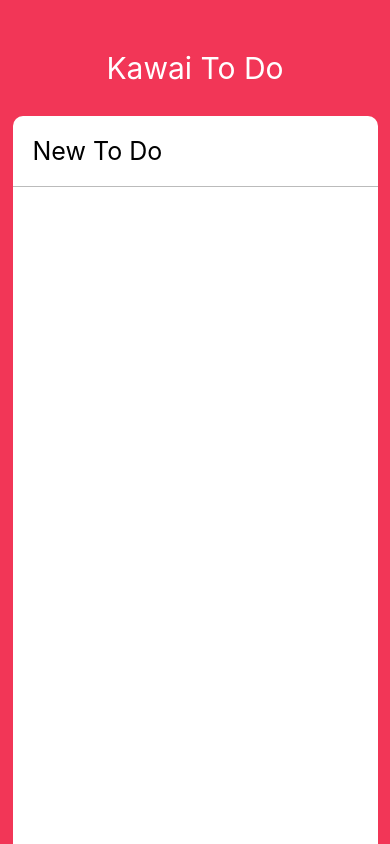
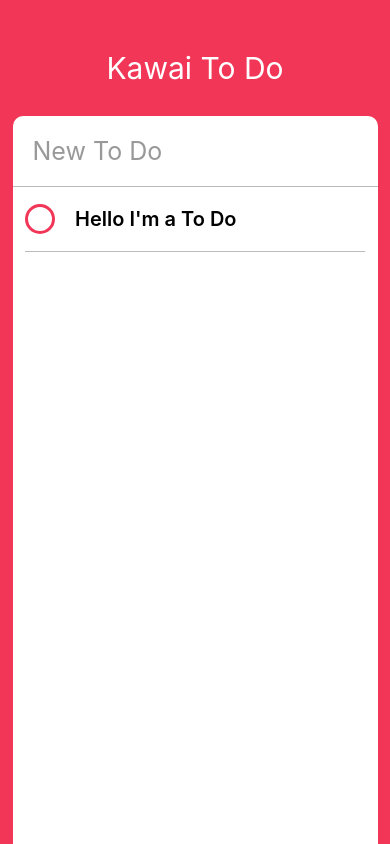
Before and after one commit to leeduyoung/kawai-todo, a React Native app: screen / in a window 390 px wide. Built offline with nearby package versions, Linux system fonts and the light colour scheme.

Commit message:
ui 수정 작업

```diff
--- a/App.js
+++ b/App.js
@@ -6,8 +6,10 @@
   TextInput,
   StatusBar,
   Dimensions,
-  Platform
+  Platform,
+  ScrollView
 } from "react-native";
+import ToDo from "./ToDo";
 
 const { height, width } = Dimensions.get("window");
 
@@ -22,7 +24,18 @@
         <StatusBar barStype="light-content" />
         <Text style={styles.title}>Kawai To Do</Text>
         <View style={styles.card}>
-          <TextInput style={styles.input} placeholder={"New To Do"} value={newToDo} onChangeText={this._controllNewToDo} />
+          <TextInput
+            style={styles.input}
+            placeholder={"New To Do"}
+            value={newToDo}
+            onChangeText={this._controllNewToDo}
+            placeholderTextColor={"#999"}
+            returnKeyType={"done"}
+            autoCorrect={false}
+          />
+          <ScrollView contentContainerStyle={styles.toDos}>
+            <ToDo />
+          </ScrollView>
         </View>
       </View>
     );
@@ -30,8 +43,8 @@
   _controllNewToDo = text => {
     this.setState({
       newToDo: text
-    })
-  }
+    });
+  };
 }
 
 const styles = StyleSheet.create({
@@ -74,5 +87,8 @@
     borderBottomColor: "#bbb",
     borderBottomWidth: 1,
     fontSize: 25
+  },
+  toDos: {
+    alignItems: "center"
   }
 });
--- /dev/null
+++ b/ToDo.js
@@ -0,0 +1,59 @@
+import React, { Component } from "react";
+import { View, Text, TouchableOpacity, StyleSheet, Dimensions } from "react-native";
+
+const { height, width } = Dimensions.get("window");
+
+export default class ToDo extends Component {
+    state = {
+        isEditing: false,
+        isCompleted: false
+    };
+
+    render() {
+        const { isCompleted } = this.state;
+        return (
+            <View style={styles.container}>
+                <TouchableOpacity onPress={this._toggleComplete}>
+                    <View style={[styles.circle, isCompleted ? styles.completedCircle : styles.uncompletedCircle]} />
+                </TouchableOpacity>
+                <Text style={styles.text}>Hello I'm a To Do</Text>
+            </View>
+        );
+    }
+    _toggleComplete = () => {
+        this.setState(prevState => {
+            return {
+                isCompleted: !prevState.isCompleted
+            }
+        })
+    }
+}
+
+const styles = StyleSheet.create({
+    container: {
+        width: width - 50,
+        borderBottomColor: "#bbb",
+        borderBottomWidth: StyleSheet.hairlineWidth,
+        flexDirection: "row",
+        alignItems: "center"
+    },
+    circle: {
+        width: 30,
+        height: 30,
+        borderRadius: 15,
+        borderColor: "red",
+        borderWidth: 3,
+        marginRight: 20
+    },
+    completedCircle: {
+        borderColor: "#bbb"
+    },
+    uncompletedCircle: {
+        borderColor: "#F23657"
+    },
+    text: {
+        fontWeight: "600",
+        fontSize: 20,
+        marginVertical: 20
+    }
+});
```
Also changed, not shown: 1 other file (tests, documents, lock files or other folders).
